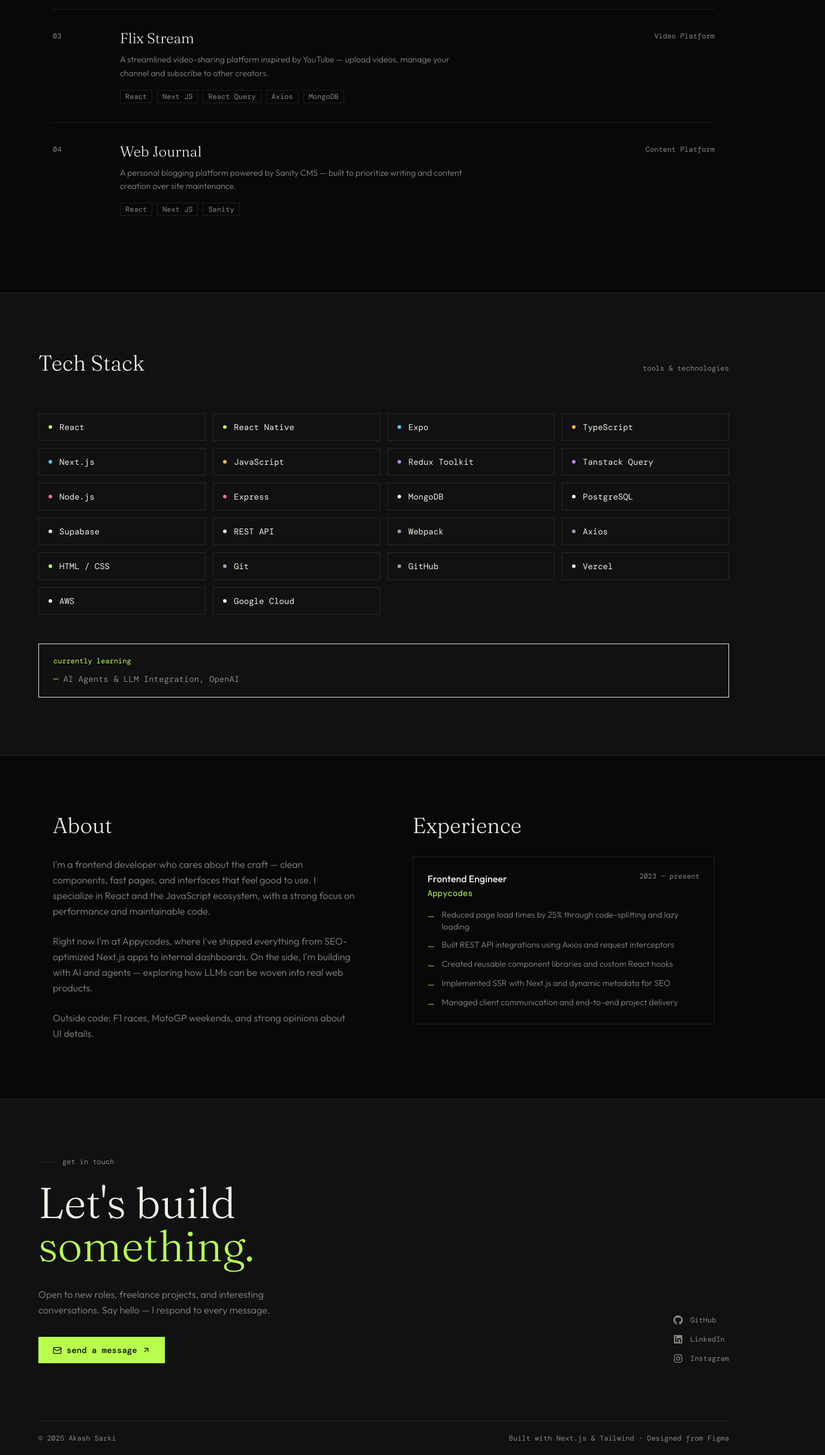
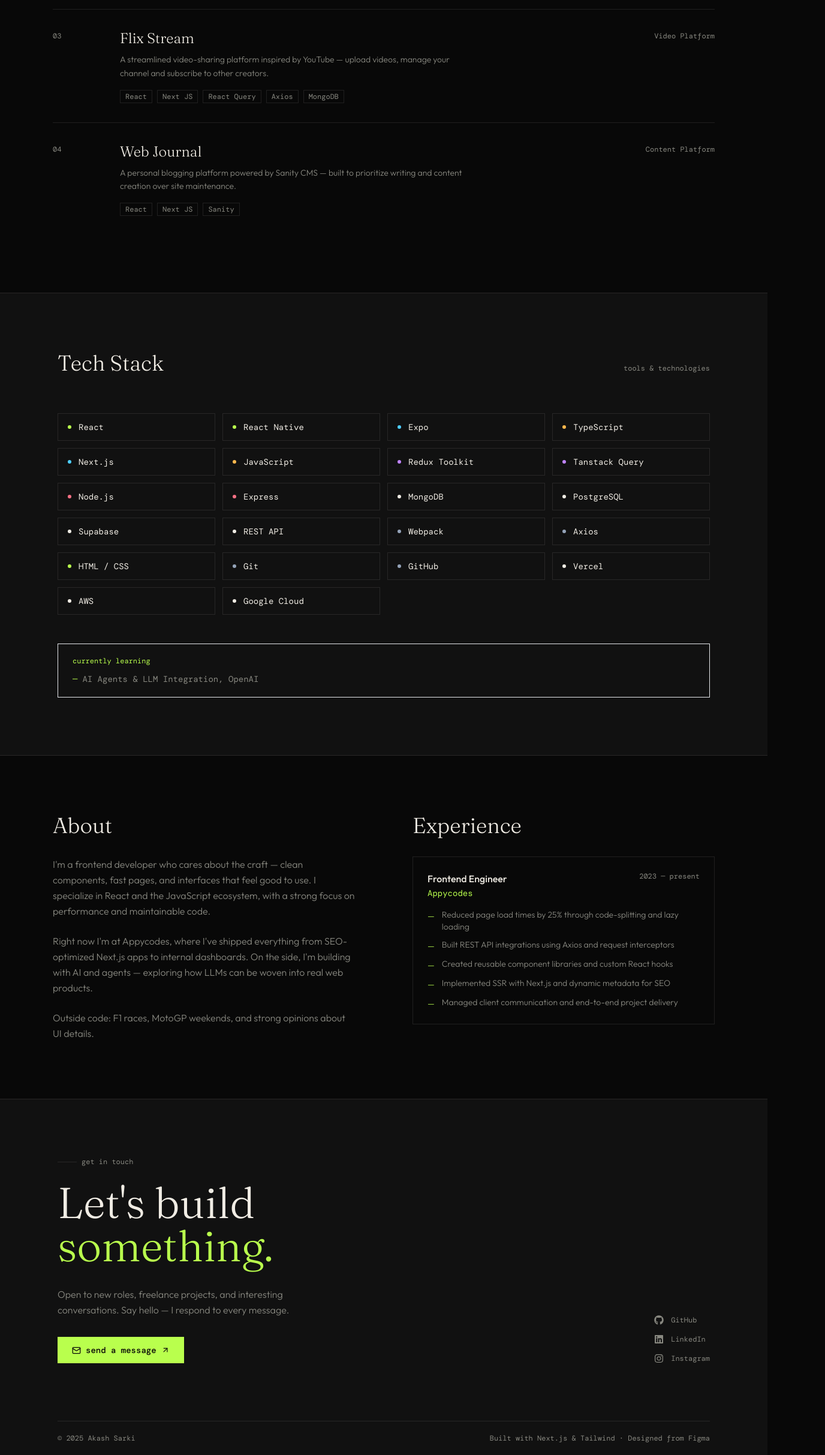
Before and after one commit to ashdephoenix123/developer-portfolio, a Next.js app: page / in a window 1280 px wide. Shown: the part 1361-3787 px from the top of the page at 60% size, 1376 px wide, since content can reach past the window. Built offline with nearby package versions, Linux system fonts and the light colour scheme.

Commit message:
fixed responsiveness - homepage

```diff
--- a/app/component/Footer.js
+++ b/app/component/Footer.js
@@ -6,7 +6,7 @@ import FadeIn from "./common/FadeIn";
 
 const Footer = () => {
   return (
-    <section id="contact" className="border-t border-border bg-card -mx-6 px-6 lg:-mx-24 lg:px-24">
+    <section id="contact" className="border-t border-border bg-card px-6 lg:px-24">
       <div className="max-w-6xl mx-auto py-24">
         <FadeIn>
           <div className="grid grid-cols-1 lg:grid-cols-[1fr_auto] gap-12 items-end">
--- a/app/component/Navbar.js
+++ b/app/component/Navbar.js
@@ -93,7 +93,7 @@ export default function Navbar() {
         </Link>
 
         {/* Desktop Nav */}
-        <ul className="hidden md:flex items-center gap-8">
+        <ul className="hidden lg:flex items-center gap-8">
           {NAV_LINKS.map((link) => {
             const isRouteActive =
               link.type === "route" && pathname.startsWith(link.href);
@@ -107,8 +107,7 @@ export default function Navbar() {
                   <a
                     href={`#${link.id}`}
                     onClick={(e) => handleLinkClick(e, link)}
-                    className={`text-sm tracking-wide transition-colors cursor-pointer ${
-                      isActive ? "text-primary font-medium" : "text-muted-foreground hover:text-foreground"
+                    className={`text-sm tracking-wide transition-colors cursor-pointer ${isActive ? "text-primary font-medium" : "text-muted-foreground hover:text-foreground"
                       }`}
                     style={{ fontFamily: "'DM Mono', monospace" }}
                   >
@@ -117,8 +116,7 @@ export default function Navbar() {
                 ) : (
                   <Link
                     href={link.href}
-                    className={`text-sm tracking-wide transition-colors ${
-                      isActive ? "text-primary font-medium" : "text-muted-foreground hover:text-foreground"
+                    className={`text-sm tracking-wide transition-colors ${isActive ? "text-primary font-medium" : "text-muted-foreground hover:text-foreground"
                       }`}
                     style={{ fontFamily: "'DM Mono', monospace" }}
                   >
@@ -131,7 +129,7 @@ export default function Navbar() {
         </ul>
 
         {/* Right Info */}
-        <div className="hidden md:flex items-center gap-4">
+        <div className="hidden lg:flex items-center gap-4">
           <span
             className="text-xs text-muted-foreground tabular-nums"
             style={{ fontFamily: "'DM Mono', monospace" }}
@@ -148,7 +146,7 @@ export default function Navbar() {
 
         {/* Mobile menu toggle */}
         <button
-          className="md:hidden text-muted-foreground hover:text-foreground transition-colors"
+          className="lg:hidden text-muted-foreground hover:text-foreground transition-colors"
           onClick={() => setMenuOpen(!menuOpen)}
         >
           <div className="flex flex-col gap-1.5 w-5">
@@ -161,7 +159,7 @@ export default function Navbar() {
 
       {/* Mobile dropdown */}
       {menuOpen && (
-        <div className="md:hidden border-t border-border bg-background px-6 py-4 flex flex-col gap-4">
+        <div className="lg:hidden border-t border-border bg-background px-6 py-4 flex flex-col gap-4">
           {NAV_LINKS.map((link) => {
             const isRouteActive =
               link.type === "route" && pathname.startsWith(link.href);
@@ -174,8 +172,7 @@ export default function Navbar() {
                 key={link.id}
                 href={`#${link.id}`}
                 onClick={(e) => handleLinkClick(e, link)}
-                className={`text-left text-sm transition-colors ${
-                  isActive ? "text-primary" : "text-muted-foreground hover:text-foreground"
+                className={`text-left text-sm transition-colors ${isActive ? "text-primary" : "text-muted-foreground hover:text-foreground"
                   }`}
                 style={{ fontFamily: "'DM Mono', monospace" }}
               >
@@ -186,8 +183,7 @@ export default function Navbar() {
                 key={link.id}
                 href={link.href}
                 onClick={() => setMenuOpen(false)}
-                className={`text-left text-sm transition-colors ${
-                  isActive ? "text-primary" : "text-muted-foreground hover:text-foreground"
+                className={`text-left text-sm transition-colors ${isActive ? "text-primary" : "text-muted-foreground hover:text-foreground"
                   }`}
                 style={{ fontFamily: "'DM Mono', monospace" }}
               >
--- a/app/component/TechStacks.js
+++ b/app/component/TechStacks.js
@@ -39,7 +39,7 @@ const CATEGORY_COLORS = {
 
 const Techs = () => {
   return (
-    <section id="skills" className="bg-card border-y border-border py-24 -mx-6 px-6 lg:-mx-24 lg:px-24">
+    <section id="skills" className="bg-card border-y border-border py-24 px-6 lg:px-24">
       <div className="max-w-6xl mx-auto w-full">
         {/* Section Header */}
         <FadeIn>
```
Lines whose indentation alone changed are shown as unchanged.
